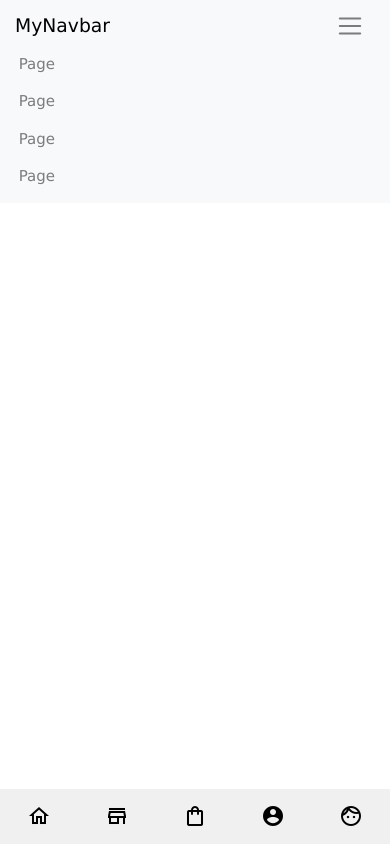
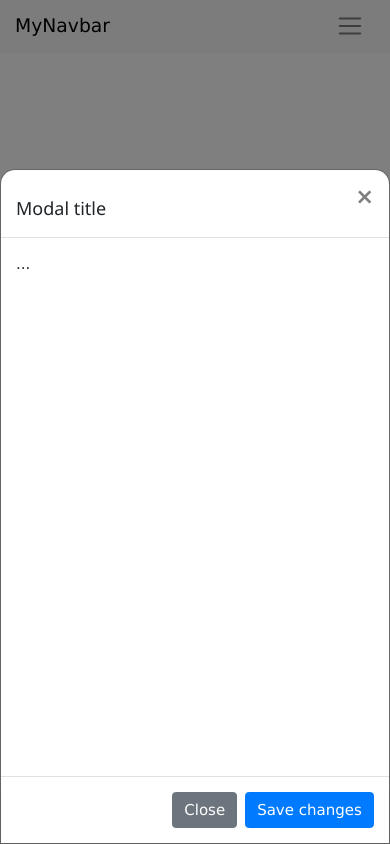
Before and after one commit to giuseppelegrottaglie/giuseppelegrottaglie.github.io, a plain HTML site: page Profile.html in a window 390 px wide. Both pictures are taken after a click on the button 349 px from the left and 26 px from the top of the page. Drawn offline with nearby package versions, Linux system fonts and the light colour scheme.

Commit message:
Backdrop aggiunto a profile

```diff
--- a/Profile.html
+++ b/Profile.html
@@ -93,33 +93,37 @@
                 <a class="navbar-brand" style="color: black;" href="#">MyNavbar</a>
             </div>
 
-            <button class="navbar-toggler" type="button" data-toggle="collapse" data-target=".dual-collapse2">
+            <!-- Modal Menu Backdrop Icon -->
+            <button class="navbar-toggler" type="button" data-toggle="modal" data-target="#my-backdrop-modal">
                 <span class="navbar-toggler-icon ml-auto w3-animate-opacity"></span>
             </button>
 
-            <!-- Destra -->
-            <div class="navbar-collapse collapse w-100 order-3 dual-collapse2">
-
-                <ul class="navbar-nav">
-
-                    <li class="nav-item mynav">
-                        <a class="nav-link pl-1" href="#">Page</a>
-                    </li>
-                    <li class="nav-item">
-                        <a class="nav-link pl-1" href="#">Page</a>
-                    </li>
-                    <li class="nav-item">
-                        <a class="nav-link pl-1" href="#">Page</a>
-                    </li>
-                    <li class="nav-item">
-                        <a class="nav-link pl-1" href="#">Page</a>
-                    </li>
-                </ul>
-
-            </div>
-
         </nav>
     </header>
+
+    <!-- Modal Backdrop by samurai-pepps -->
+    <div class="container-fluid">
+
+        <div class="modal" id="my-backdrop-modal" tabindex="-1" aria-labelledby="my-backdrop-modalLabel" aria-hidden="true">
+            <div class="modal-dialog">
+                <div class="modal-content animate-bottom">
+                    <div class="modal-header">
+                        <h5 class="modal-title" id="my-backdrop-modalLabel">Modal title</h5>
+                        <button type="button" class="close" data-dismiss="modal" aria-label="Close">
+                            <span aria-hidden="true">&times;</span>
+                        </button>
+                    </div>
+                    <div class="modal-body">
+                        ...
+                    </div>
+                    <div class="modal-footer">
+                        <button type="button" class="btn btn-secondary" data-dismiss="modal">Close</button>
+                        <button type="button" class="btn btn-primary">Save changes</button>
+                    </div>
+                </div>
+            </div>
+        </div>
+    </div>
 
     <!-- NavBar Tablet -->
     <footer class="fixed-bottom mobile-bottombar d-none d-sm-block d-md-none">
```
Also changed, not shown: index.html (+0 -31 lines).
